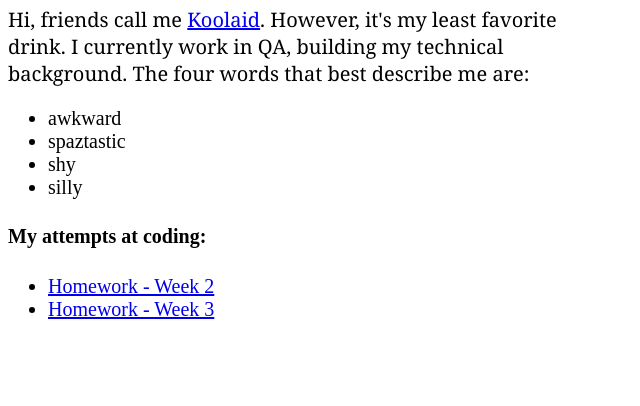
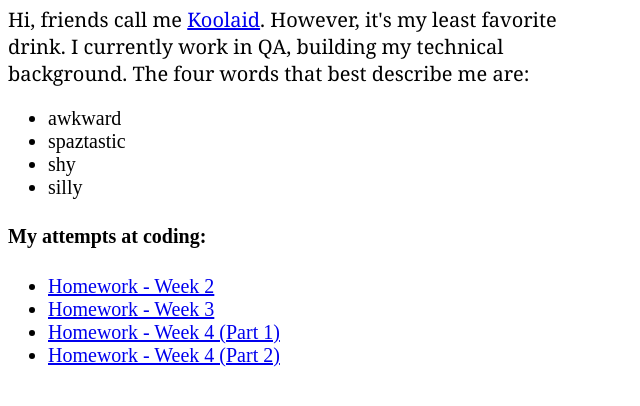
Before and after one commit to koolaye/fewd-37, a plain HTML site: page index.html in a window 1280 px wide. Shown: the part 208-614 px from the top of the page, without its empty margins (0-640 px from the left). Drawn offline with Linux system fonts and the light colour scheme.

Commit message:
adding homework links

```diff
--- a/index.html
+++ b/index.html
@@ -47,6 +47,8 @@
         <ul>
           <li><a href="http://koolaye.github.io/fewd-37/homework_Wk2.html">Homework - Week 2</a></li>
           <li><a href="http://koolaye.github.io/fewd-37/calculators/">Homework - Week 3</a></li>
+          <li><a href="http://koolaye.github.io/fewd-37/week-4/homework4.html">Homework - Week 4 (Part 1)</a></li>
+          <li><a href="http://koolaye.github.io/fewd-37/week-4/homework4_part2.html">Homework - Week 4 (Part 2)</a></li>
       </ul>
   </body>
 </html>
```
